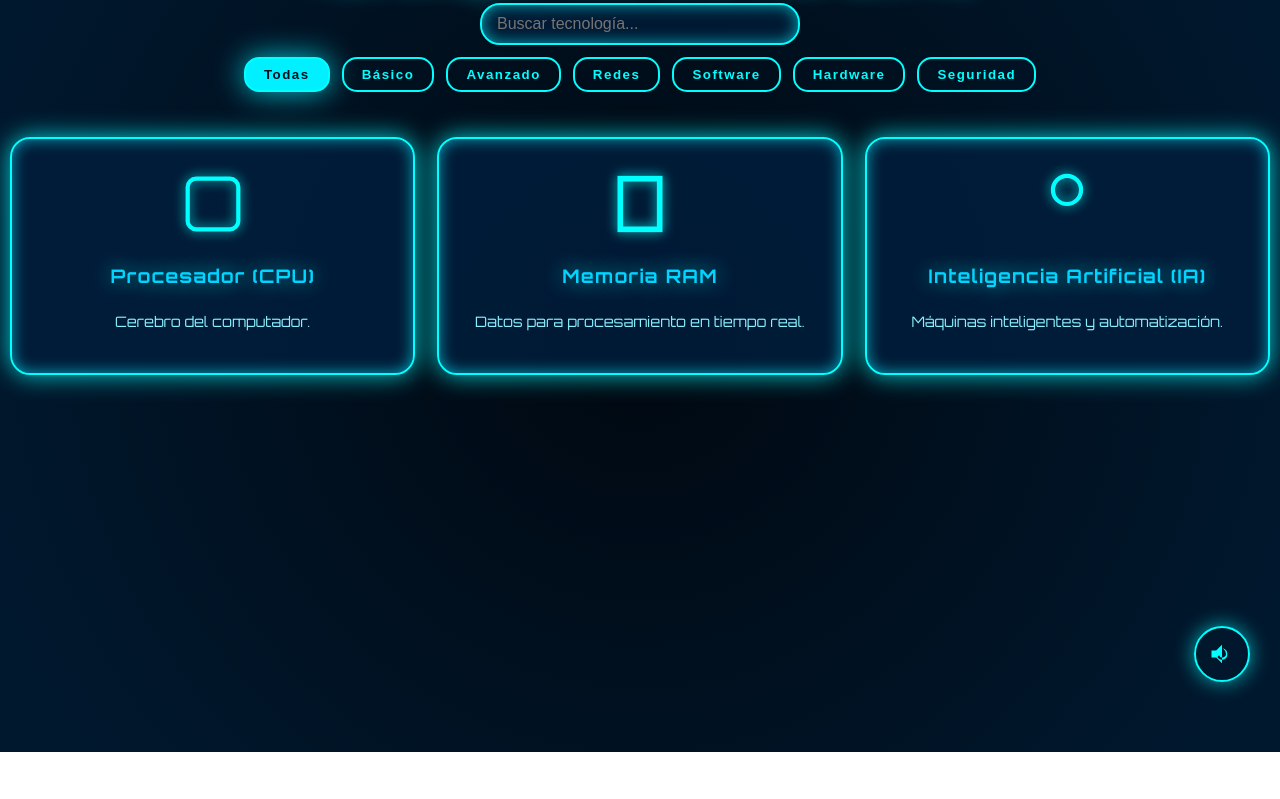
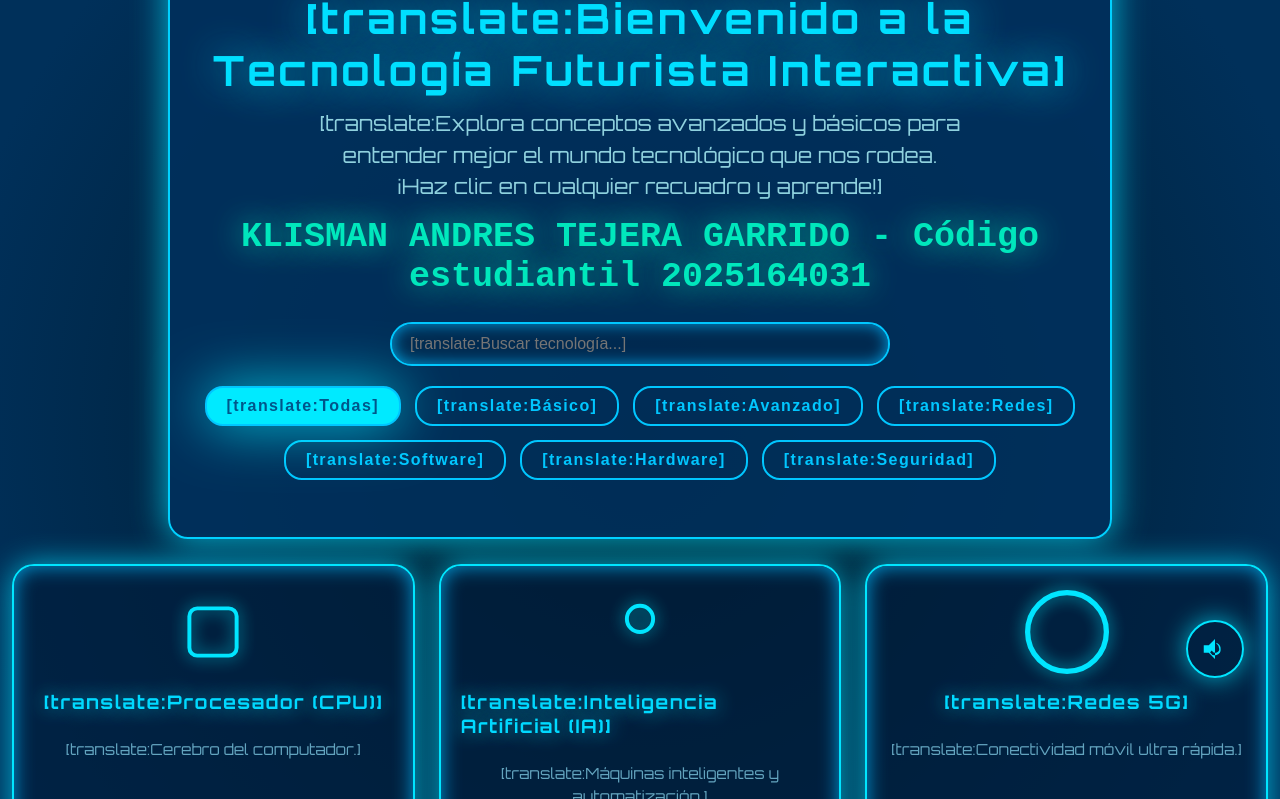
Before and after one commit to klismantejera-ops/cuestionario-perplexity, a plain HTML site: page index.html in a window 1280 px wide. Shown: the part 88-887 px from the top of the page. Before the commit the page ends 840 px from the top, so only its background shows below. Drawn offline with Linux system fonts and the light colour scheme; a script that the page names is missing; a web font is replaced by a local one.

Commit message:
Refactor index.html for improved styling and accessibility
Updated title and improved styles for header, cards, and modal. Enhanced accessibility with translated text and adjusted sound controls.

```diff
--- a/index.html
+++ b/index.html
@@ -3,139 +3,164 @@
 <head>
 <meta charset="UTF-8" />
 <meta name="viewport" content="width=device-width, initial-scale=1" />
-<title>Tecnología Futurista con Buscador y Filtros</title>
+<title>Tecnología Futurista Completa</title>
 <style>
   @import url('https://fonts.googleapis.com/css2?family=Orbitron:wght@400;700&display=swap');
+  @import url('https://fonts.googleapis.com/css2?family=ADLaM+Display&display=swap');
   body {
-    margin:0;
+    margin: 0;
     font-family: 'Orbitron', sans-serif;
-    background: radial-gradient(circle at center, #000810, #00182e 90%);
-    color: #00ffff;
-    display:flex;
+    background: radial-gradient(circle at center, #001622, #00305a 85%);
+    color: #00e5ff;
+    display: flex;
     flex-direction: column;
     align-items: center;
-    min-height:100vh;
-    padding:20px 10px;
+    min-height: 100vh;
+    padding: 25px 12px 90px;
   }
   header {
-    max-width: 1200px;
+    max-width: 900px;
     width: 100%;
-    margin-bottom: 20px;
+    margin-bottom: 25px;
     text-align: center;
+    padding: 25px 20px;
+    background: rgba(0, 48, 92, 0.9);
+    border: 2px solid #00d1ff;
+    border-radius: 20px;
+    box-shadow: 0 0 35px #00e5ffcc;
   }
-  h1 {
+  header h1 {
+    font-size: 2.6rem;
+    margin-bottom: 0.3em;
+    color: #00dfff;
+    text-shadow: 0 0 40px #00e5ffbb;
     letter-spacing: 3px;
-    text-shadow: 0 0 24px #00ffff;
-    margin-bottom: 10px;
+  }
+  header p {
+    font-size: 1.3rem;
+    max-width: 650px;
+    margin: 0 auto 6px;
+    line-height: 1.5;
+    color: #b3faffcc;
+  }
+  header span.bold-adlam {
+    font-weight: bold;
+    font-family: 'ADLaM Display', monospace;
+    font-size: 35px;
+    display: block;
+    margin-top: 15px;
+    color: #00ffc9dd;
+    text-shadow: 0 0 30px #00ffc9bb;
   }
   #searchInput {
-    width: 320px;
-    max-width: 90vw;
+    margin: 25px auto 20px;
+    max-width: 500px;
+    width: 90%;
     font-size: 1rem;
-    padding: 10px 15px;
-    border-radius: 20px;
-    border: 2px solid #00ffff;
-    background: rgba(0,30,60,0.7);
-    color: #a0e9ff;
-    box-shadow: 0 0 15px #00f0ffaa inset;
-    margin-bottom: 12px;
+    padding: 11px 18px;
+    border-radius: 25px;
+    border: 2px solid #00c7ff;
+    background: rgba(0, 40, 77, 0.7);
+    color: #a7ecff;
+    box-shadow: inset 0 0 15px #00b6ffcc;
     outline: none;
-    transition: border-color 0.3s;
+    transition: 0.3s all;
   }
   #searchInput:focus {
-    border-color: #00bfff;
-    box-shadow: 0 0 30px #00bfffaa inset;
+    border-color: #00f5ff;
+    box-shadow: inset 0 0 25px #00f5ffbb;
   }
   .filters {
     display: flex;
     justify-content: center;
     flex-wrap: wrap;
-    gap: 12px;
-    margin-bottom: 25px;
+    gap: 14px;
+    max-width: 900px;
+    margin-bottom: 32px;
   }
   .filter-btn {
     background: transparent;
-    border: 2px solid #00ffff;
-    padding: 8px 18px;
-    border-radius: 15px;
+    border: 2.5px solid #00baff;
+    padding: 9px 20px;
+    border-radius: 18px;
+    font-size: 1rem;
     font-weight: 700;
-    letter-spacing: 1.5px;
-    color: #00ffff;
+    letter-spacing: 1.4px;
+    color: #00baff;
     cursor: pointer;
-    transition: all 0.3s ease;
+    transition: all 0.35s ease;
+    user-select: none;
+    mix-blend-mode: screen;
+  }
+  .filter-btn.active,
+  .filter-btn:hover {
+    background: #00e5ff;
+    color: #00304b;
+    box-shadow: 0 0 55px #00e5ffcc;
+    text-shadow: none;
+  }
+  .container {
+    max-width: 1400px;
+    width: 100%;
+    display: grid;
+    grid-template-columns: repeat(auto-fit, minmax(285px, 1fr));
+    gap: 24px;
+  }
+  .card {
+    background: rgba(0, 30, 60, 0.75);
+    border: 2.5px solid #00e5ff;
+    border-radius: 22px;
+    box-shadow: 0 0 30px #00dfffbb, inset 0 0 20px #00b9ffcc;
+    cursor: pointer;
+    overflow: hidden;
+    display: flex;
+    flex-direction: column;
+    align-items: center;
+    padding: 24px 20px 30px;
+    transition: transform 0.28s ease, box-shadow 0.28s ease, border-color 0.4s ease;
+    user-select: none;
+    position: relative;
+  }
+  .card:hover {
+    transform: scale(1.13);
+    box-shadow:
+      0 0 90px #00ffffee,
+      inset 0 0 45px #00ccffff,
+      inset 0 0 60px #00e5ffff;
+    border-color: #00e5ff;
+    z-index: 5;
+  }
+  .card svg {
+    width: 84px;
+    height: 84px;
+    margin-bottom: 16px;
+    filter: drop-shadow(0 0 8px #00ebffcc);
+    pointer-events: none;
     user-select: none;
   }
-  .filter-btn.active, .filter-btn:hover {
-    background: #00f0ff;
-    color: #001022;
-    box-shadow: 0 0 30px #00f0ffcc;
-  }
-  .container {
-    max-width:1400px;
-    width:100%;
-    display:grid;
-    grid-template-columns:repeat(auto-fit,minmax(280px,1fr));
-    grid-gap:22px;
-  }
-  .card {
-    background:rgba(0,30,60,0.85);
-    border: 2px solid #00ffff;
-    border-radius:20px;
-    box-shadow:
-      0 0 25px #00ffffcc,
-      inset 0 0 15px #00eaffaa;
-    cursor:pointer;
-    overflow:hidden;
-    display:flex;
-    flex-direction: column;
-    align-items:center;
-    padding:20px 16px 28px;
-    transition:
-      transform 0.3s ease,
-      box-shadow 0.3s ease,
-      border-color 0.4s ease;
-    position:relative;
-    user-select:none;
-  }
-  .card:hover {
-    transform: scale(1.12);
-    border-color: #00eaff;
-    box-shadow:
-      0 0 75px #00eaffee,
-      inset 0 0 25px #00bfffcc,
-      inset 0 0 40px #00eaff99;
-    z-index:2;
-  }
-  .card svg {
-    width: 90px;
-    height: 90px;
-    margin-bottom: 15px;
-    filter: drop-shadow(0 0 6px #00ffffdd);
-    pointer-events:none;
-  }
   .card h3 {
-    margin:0 0 8px;
-    color: #00d4ff;
-    text-shadow: 0 0 20px #00ffffaa;
-    letter-spacing: 1.2px;
+    margin: 0 0 10px;
+    color: #00d9ff;
+    text-shadow: 0 0 20px #00e1ffbb;
+    letter-spacing: 1.5px;
   }
   .card p {
-    font-size:0.9rem;
-    line-height:1.4;
-    color:#8aefff;
-    text-align:center;
+    font-size: 0.95rem;
+    line-height: 1.48;
+    color: #94e7ffaa;
+    text-align: center;
   }
-  @media(max-width:480px){
+  @media (max-width: 480px) {
     .container {
       grid-template-columns: 1fr;
     }
     .card {
-      padding: 20px 15px 25px;
+      padding: 20px 18px 28px;
     }
     .card svg {
       width: 60px;
       height: 60px;
-      margin-bottom: 10px;
+      margin-bottom: 12px;
     }
   }
   #modal {
@@ -145,8 +170,11 @@
     z-index: 9999;
     justify-content: center;
     align-items: center;
-    top: 0; right: 0; bottom: 0; left: 0;
-    background: rgba(0, 10, 15, 0.95);
+    top: 0;
+    right: 0;
+    bottom: 0;
+    left: 0;
+    background: rgba(0, 10, 15, 0.97);
     opacity: 0;
     pointer-events: none;
     transform: scale(0.95);
@@ -157,14 +185,15 @@
     transform: scale(1);
   }
   #modal-content {
-    background: #001f3f;
-    border-radius: 24px;
-    max-width: 700px;
+    background: #002544;
+    border-radius: 26px;
+    max-width: 720px;
     width: 95%;
-    padding: 36px 48px;
+    padding: 42px 56px;
     color: #00ffff;
-    box-shadow: 0 0 80px #00bfff,
-                0 0 100px #00eaff;
+    box-shadow:
+      0 0 110px #00cfff,
+      0 0 140px #00e7ff;
     position: relative;
     font-weight: 500;
     user-select: text;
@@ -173,9 +202,9 @@
   }
   #modal-close {
     position: absolute;
-    top: 14px;
-    right: 22px;
-    font-size: 2.6rem;
+    top: 12px;
+    right: 24px;
+    font-size: 3rem;
     font-weight: 700;
     color: #00bfff;
     cursor: pointer;
@@ -187,37 +216,37 @@
   }
   #modal h2 {
     margin-top: 0;
-    letter-spacing: 3px;
+    letter-spacing: 4px;
     text-align: center;
-    text-shadow: 0 0 24px #00ffff;
-    font-weight: 700;
+    text-shadow: 0 0 28px #00ffff;
+    font-weight: 800;
   }
   #modal ul {
     list-style: none;
     padding-left: 0;
-    margin-top: 22px;
+    margin-top: 26px;
   }
   #modal ul li {
-    margin-bottom: 18px;
-    font-size: 1.1rem;
-    line-height: 1.5;
+    margin-bottom: 20px;
+    font-size: 1.15rem;
+    line-height: 1.6;
   }
   #modal ul li h3 {
-    margin: 0 0 6px;
+    margin: 0 0 8px;
     color: #00bfff;
-    font-weight: 600;
+    font-weight: 700;
   }
   #sound-toggle {
     position: fixed;
-    bottom: 30px;
-    right: 30px;
+    bottom: 34px;
+    right: 36px;
     background: transparent;
-    border: 2px solid #00ffff;
+    border: 2.5px solid #00e5ff;
     border-radius: 50%;
-    width: 56px;
-    height: 56px;
+    width: 58px;
+    height: 58px;
     cursor: pointer;
-    box-shadow: 0 0 20px #00ffffaa;
+    box-shadow: 0 0 26px #00e5ffbb;
     transition: background-color 0.3s, border-color 0.3s;
     z-index: 10000;
     display: flex;
@@ -225,13 +254,13 @@
     align-items: center;
   }
   #sound-toggle:hover {
-    background-color: #00ffff22;
-    border-color: #00ffff;
+    background-color: #00e5ff33;
+    border-color: #00e5ff;
   }
   #sound-toggle svg {
-    fill: #00ffff;
-    width: 28px;
-    height: 28px;
+    fill: #00e5ff;
+    width: 30px;
+    height: 30px;
   }
   #sound-toggle.active svg {
     fill: #001a2e;
@@ -240,61 +269,64 @@
 </head>
 <body>
 <header>
-  <h1>Tecnología Futurista Interactiva</h1>
-  <input type="search" id="searchInput" aria-label="Buscar tarjetas" placeholder="Buscar tecnología..." />
-  <div class="filters" role="group" aria-label="Filtros de categorías">
-    <button class="filter-btn active" data-filter="all" aria-pressed="true">Todas</button>
-    <button class="filter-btn" data-filter="basico" aria-pressed="false">Básico</button>
-    <button class="filter-btn" data-filter="avanzado" aria-pressed="false">Avanzado</button>
-    <button class="filter-btn" data-filter="redes" aria-pressed="false">Redes</button>
-    <button class="filter-btn" data-filter="software" aria-pressed="false">Software</button>
-    <button class="filter-btn" data-filter="hardware" aria-pressed="false">Hardware</button>
-    <button class="filter-btn" data-filter="seguridad" aria-pressed="false">Seguridad</button>
+  <h1>[translate:Bienvenido a la Tecnología Futurista Interactiva]</h1>
+  <p>[translate:Explora conceptos avanzados y básicos para entender mejor el mundo tecnológico que nos rodea. ¡Haz clic en cualquier recuadro y aprende!]</p>
+  <span class="bold-adlam">KLISMAN ANDRES TEJERA GARRIDO - Código estudiantil 2025164031</span>
+  <input type="search" id="searchInput" aria-label="[translate:Buscar tarjetas]" placeholder="[translate:Buscar tecnología...]"/>
+  <div class="filters" role="group" aria-label="[translate:Filtros de categorías]">
+    <button class="filter-btn active" data-filter="all" aria-pressed="true">[translate:Todas]</button>
+    <button class="filter-btn" data-filter="basico" aria-pressed="false">[translate:Básico]</button>
+    <button class="filter-btn" data-filter="avanzado" aria-pressed="false">[translate:Avanzado]</button>
+    <button class="filter-btn" data-filter="redes" aria-pressed="false">[translate:Redes]</button>
+    <button class="filter-btn" data-filter="software" aria-pressed="false">[translate:Software]</button>
+    <button class="filter-btn" data-filter="hardware" aria-pressed="false">[translate:Hardware]</button>
+    <button class="filter-btn" data-filter="seguridad" aria-pressed="false">[translate:Seguridad]</button>
   </div>
 </header>
-<main class="container" role="main" aria-label="Información interactiva sobre tecnología">
-  <!-- Ejemplo de tarjetas actualizadas con categoría data-category para filtrar -->
-  <article tabindex="0" class="card" data-category="basico hardware" data-title="Procesador (CPU)" data-detail='[
-    {"title":"Función","content":"Ejecuta instrucciones y procesa datos; es el cerebro del computador."},
-    {"title":"Componentes","content":"Contiene núcleos, caché y unidad de control."},
-    {"title":"Importancia","content":"Determina la velocidad y capacidad."}
+<main class="container" role="main" aria-label="[translate:Información interactiva sobre tecnología]">
+  <!-- Aquí debajo van los recuadros, sólo algunos para muestra -->
+  <article tabindex="0" class="card" data-category="basico hardware" data-title="[translate:Procesador (CPU)]" data-detail='[
+    {"title":"[translate:Función]","content":"[translate:Ejecuta instrucciones y procesa datos; es el cerebro del computador.]"},
+    {"title":"[translate:Componentes]","content":"[translate:Contiene núcleos, caché y unidad de control.]"},
+    {"title":"[translate:Importancia]","content":"[translate:Determina la velocidad y capacidad.]"}
   ]'>
-    <svg xmlns="http://www.w3.org/2000/svg" viewBox="0 0 64 64"><rect x="14" y="14" width="36" height="36" rx="6" ry="6" fill="none" stroke="#00ffff" stroke-width="3"/></svg>
-    <h3>Procesador (CPU)</h3>
-    <p>Cerebro del computador.</p>
+    <svg xmlns="http://www.w3.org/2000/svg" viewBox="0 0 64 64"><rect x="14" y="14" width="36" height="36" rx="6" ry="6" fill="none" stroke="#00e5ff" stroke-width="3"/></svg>
+    <h3>[translate:Procesador (CPU)]</h3>
+    <p>[translate:Cerebro del computador.]</p>
   </article>
-  <article tabindex="0" class="card" data-category="basico hardware" data-title="Memoria RAM" data-detail='[
-    {"title":"Definición","content":"Memoria rápida para guardar datos inmediatos y programas."},
-    {"title":"Tipos comunes","content":"DDR3, DDR4 y DDR5 con diferentes velocidades y capacidades."}
+  <article tabindex="0" class="card" data-category="avanzado software" data-title="[translate:Inteligencia Artificial (IA)]" data-detail='[
+    {"title":"[translate:Definición]","content":"[translate:Simulación de inteligencia humana para tareas automatizadas.]"},
+    {"title":"[translate:Aplicaciones]","content":"[translate:Reconocimiento de voz, visión artificial, robots y más.]"},
+    {"title":"[translate:Impacto]","content":"[translate:Transforma industrias y mejora procesos complejos.]"}
   ]'>
-    <svg xmlns="http://www.w3.org/2000/svg" viewBox="0 0 64 64"><rect x="18" y="14" width="28" height="36" fill="none" stroke="#00ffff" stroke-width="4"/></svg>
-    <h3>Memoria RAM</h3>
-    <p>Datos para procesamiento en tiempo real.</p>
+    <svg xmlns="http://www.w3.org/2000/svg" viewBox="0 0 64 64"><circle cx="32" cy="22" r="10" fill="none" stroke="#00e5ff" stroke-width="3"/></svg>
+    <h3>[translate:Inteligencia Artificial (IA)]</h3>
+    <p>[translate:Máquinas inteligentes y automatización.]</p>
   </article>
-  <article tabindex="0" class="card" data-category="avanzado software" data-title="Inteligencia Artificial (IA)" data-detail='[
-    {"title":"Definición","content":"Simulación de inteligencia humana en máquinas para tareas automatizadas."},
-    {"title":"Aplicaciones","content":"Reconocimiento de voz, visión artificial, robots y más."},
-    {"title":"Impacto","content":"Transforma industrias y mejora procesos complejos."}
+  <article tabindex="0" class="card" data-category="avanzado redes" data-title="[translate:Redes 5G]" data-detail='[
+    {"title":"[translate:Definición]","content":"[translate:Tecnología móvil de quinta generación, con alta velocidad y baja latencia.]"},
+    {"title":"[translate:Beneficios]","content":"[translate:Mejor cobertura, capacidad y soporte para IoT.]"}
   ]'>
-    <svg xmlns="http://www.w3.org/2000/svg" viewBox="0 0 64 64"><circle cx="32" cy="22" r="10" fill="none" stroke="#00ffff" stroke-width="3"/></svg>
-    <h3>Inteligencia Artificial (IA)</h3>
-    <p>Máquinas inteligentes y automatización.</p>
+    <svg xmlns="http://www.w3.org/2000/svg" viewBox="0 0 64 64"><circle cx="32" cy="32" r="30" fill="none" stroke="#00e5ff" stroke-width="4"/></svg>
+    <h3>[translate:Redes 5G]</h3>
+    <p>[translate:Conectividad móvil ultra rápida.]</p>
   </article>
-  <!-- Agrega más tarjetas aquí siguiendo el patrón data-category con categorías apropiadas, por ejemplo redes, seguridad, etc -->
+  <!-- Añade más recuadros similares aquí para completar el contenido -->
 </main>
 
-<button id="sound-toggle" aria-pressed="true" aria-label="Activar o desactivar efectos de sonido" title="Activar o desactivar sonido">
-  <svg xmlns="http://www.w3.org/2000/svg" viewBox="0 0 24 24" fill="#00ffff" aria-hidden="true"><path d="M3 9v6h4l5 5V4L7 9H3zM16.5 12a4.5 4.5 0 0 1-8.45 2.55l1.43-1.43a3 3 0 0 0 5.6-2.35 3 3 0 0 0-1.02-2.27l-1.43-1.42A4.48 4.48 0 0 1 16.5 12z"/></svg>
+<button id="sound-toggle" aria-pressed="true" aria-label="[translate:Activar o desactivar efectos de sonido]" title="[translate:Activar o desactivar sonido]">
+  <svg xmlns="http://www.w3.org/2000/svg" viewBox="0 0 24 24" fill="#00e5ff" aria-hidden="true"><path d="M3 9v6h4l5 5V4L7 9H3zM16.5 12a4.5 4.5 0 0 1-8.45 2.55l1.43-1.43a3 3 0 0 0 5.6-2.35 3 3 0 0 0-1.02-2.27l-1.43-1.42A4.48 4.48 0 0 1 16.5 12z"/></svg>
 </button>
 
 <div id="modal" role="dialog" aria-modal="true" aria-labelledby="modal-title" aria-describedby="modal-desc">
   <div id="modal-content">
-    <span id="modal-close" role="button" aria-label="Cerrar ventana" tabindex="0">&times;</span>
+    <span id="modal-close" role="button" aria-label="[translate:Cerrar ventana]" tabindex="0">&times;</span>
     <h2 id="modal-title"></h2>
     <ul id="modal-desc"></ul>
   </div>
 </div>
 
+<audio id="background-music" src="https://audio-ssl.itunes.apple.com/itunes-assets/AudioPreview115/v4/14/1b/ed/141bed39-6f53-9d2b-2eac-07379dbbcaaf/mzaf_342946665256813679.plus.aac.p.m4a" loop preload="auto"></audio>
 <audio id="modal-sound" src="https://freesound.org/data/previews/522/522770_10951068-lq.mp3" preload="auto"></audio>
 
 <script>
@@ -307,22 +339,34 @@
   const soundToggle = document.getElementById('sound-toggle');
   const searchInput = document.getElementById('searchInput');
   const filterButtons = document.querySelectorAll('.filter-btn');
+  const backgroundMusic = document.getElementById('background-music');
 
   let soundEnabled = true;
 
-  // Control sonido
+  // Auto start background music muted to comply with browser policies
+  backgroundMusic.volume = 0.15;
+  backgroundMusic.muted = true;
+  backgroundMusic.play().catch(() => {});
+
+  // Toggle sound for music and effects
   soundToggle.addEventListener('click', () => {
     soundEnabled = !soundEnabled;
+    if(soundEnabled){
+      backgroundMusic.muted = false;
+      backgroundMusic.play();
+    } else {
+      backgroundMusic.muted = true;
+      backgroundMusic.pause();
+    }
     soundToggle.classList.toggle('active', !soundEnabled);
     soundToggle.setAttribute('aria-pressed', soundEnabled.toString());
   });
 
-  // Abrir modal con contenido
   cards.forEach(card => {
     card.addEventListener('click', () => {
       modalTitle.textContent = card.dataset.title;
       const details = JSON.parse(card.dataset.detail);
-      modalDesc.innerHTML = ''; // limpiar contenido
+      modalDesc.innerHTML = '';
 
       details.forEach(item => {
         const li = document.createElement('li');
@@ -351,22 +395,22 @@
     });
   });
 
-  // Cerrar modal
   modalClose.addEventListener('click', () => {
     modal.classList.remove('active');
   });
+
   modal.addEventListener('click', e => {
     if(e.target === modal) {
       modal.classList.remove('active');
     }
   });
+
   document.addEventListener('keydown', e => {
     if(e.key === 'Escape' && modal.classList.contains('active')) {
       modal.classList.remove('active');
     }
   });
 
-  // Función filtro cards según texto en buscador
   function filterCards() {
     const query = searchInput.value.toLowerCase();
     const activeFilter = [...filterButtons].find(btn => btn.classList.contains('active'));
@@ -383,10 +427,8 @@
     });
   }
 
-  // Buscador input
   searchInput.addEventListener('input', filterCards);
 
-  // Botones filtro
   filterButtons.forEach(btn => {
     btn.addEventListener('click', () => {
       filterButtons.forEach(b => {
@@ -399,11 +441,8 @@
     });
   });
 
-  // Inicializo mostrando todos
+  // Inicial mostrar
   filterCards();
-
-</script>
-  <script src='https://cdn.jotfor.ms/agent/embedjs/019aaf15263d7b3799a93228af14dc9a216a/embed.js'>
 </script>
 </body>
 </html>
```
